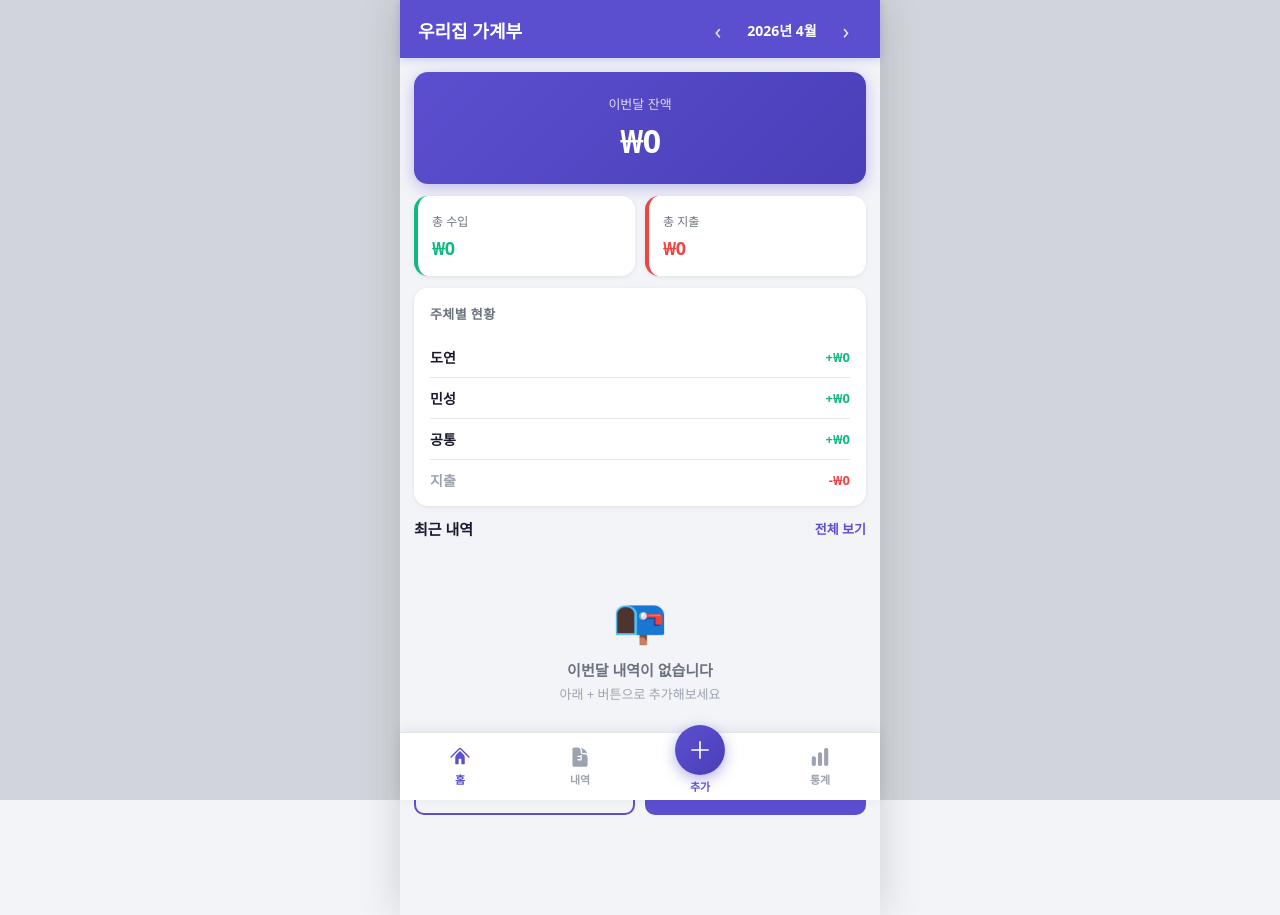
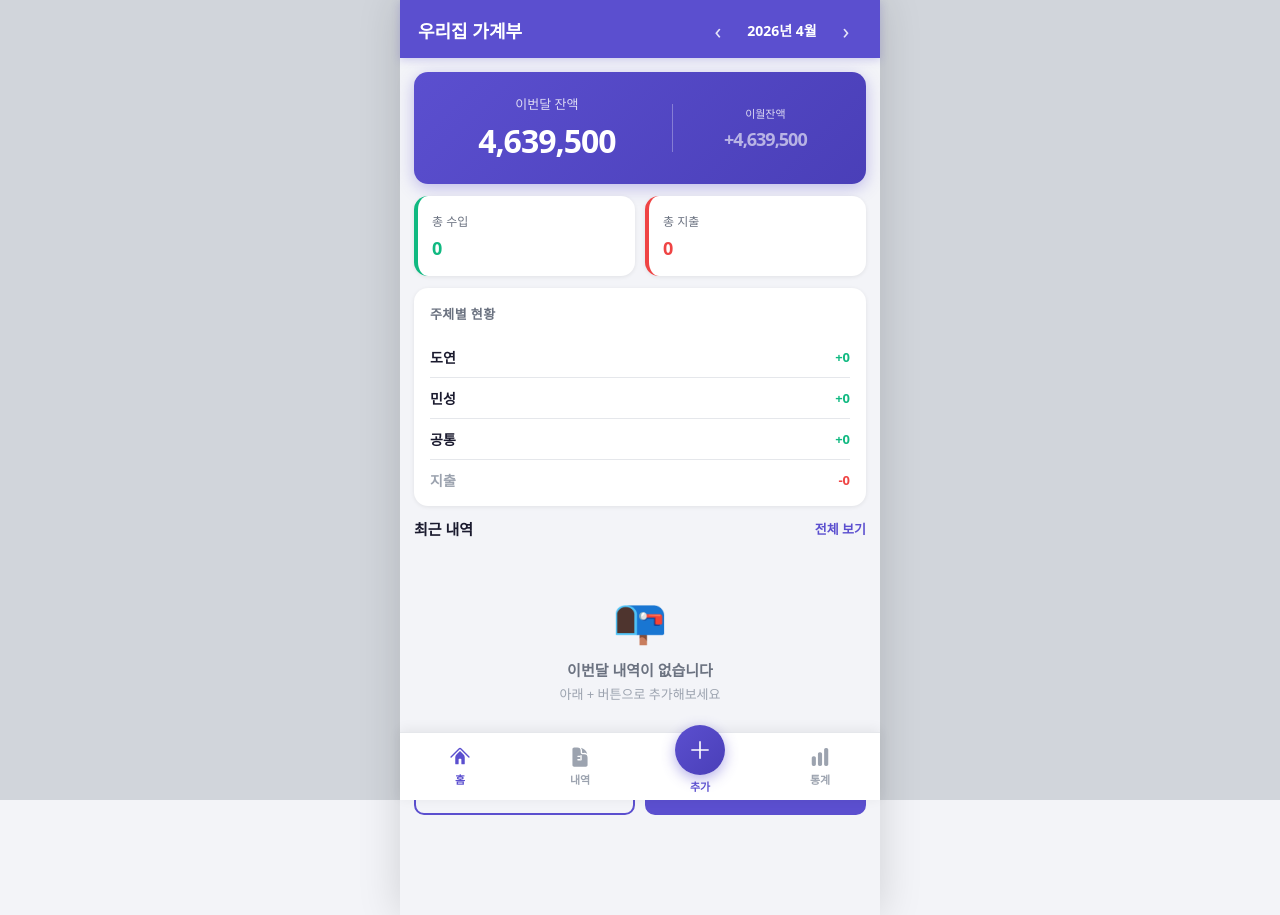
Before and after one commit to whffld00kim/budget, a plain HTML site: page index.html in a window 1280 px wide. Drawn offline with nearby package versions, Linux system fonts and the light colour scheme.

Commit message:
Add files via upload

```diff
--- a/css/style.css
+++ b/css/style.css
@@ -133,18 +133,38 @@ input  { font-family: inherit; }
   text-align: center;
 }
 
+.balance-row {
+  display: flex;
+  align-items: center;
+  justify-content: space-around;
+  gap: 12px;
+}
+.balance-col {
+  flex: 1;
+  text-align: center;
+}
+.balance-divider {
+  width: 1px;
+  height: 48px;
+  background: rgba(255,255,255,.3);
+  flex-shrink: 0;
+}
 .balance-label {
   font-size: 13px;
   color: rgba(255,255,255,.8);
   margin-bottom: 6px;
   font-weight: 500;
 }
-
 .balance-amount {
   font-size: 32px;
   font-weight: 800;
   color: #fff;
   letter-spacing: -1px;
+}
+.balance-carry {
+  font-size: 18px;
+  font-weight: 600;
+  color: rgba(255,255,255,.6);
 }
 
 /* ============ 홈: 수입/지출 그리드 ============ */
--- a/index.html
+++ b/index.html
@@ -31,8 +31,17 @@
     <div class="page-body">
       <!-- 잔액 카드 -->
       <div class="balance-card">
-        <div class="balance-label">이번달 잔액</div>
-        <div class="balance-amount" id="home-balance">₩0</div>
+        <div class="balance-row">
+          <div class="balance-col" style="flex:1.4">
+            <div class="balance-label">이번달 잔액</div>
+            <div class="balance-amount" id="home-balance">0</div>
+          </div>
+          <div class="balance-divider"></div>
+          <div class="balance-col" style="flex:1">
+            <div class="balance-label" style="font-size:11px">이월잔액</div>
+            <div class="balance-amount balance-carry" id="home-carry">0</div>
+          </div>
+        </div>
       </div>
       <!-- 수입/지출 그리드 -->
       <div class="summary-grid">
--- a/js/app.js
+++ b/js/app.js
@@ -148,7 +148,7 @@ let chartIncDonut   = null;
 /* =============================================
    유틸
 ============================================= */
-function fmt(n)   { return '₩' + Math.abs(n).toLocaleString('ko-KR'); }
+function fmt(n)   { return Math.abs(n).toLocaleString('ko-KR'); }
 function today()  { return new Date().toISOString().slice(0, 10); }
 function uid()    { return 't' + Date.now() + Math.random().toString(36).slice(2,6); }
 
@@ -218,7 +218,15 @@ function renderHome() {
   const totalExp = txs.filter(t=>t.type==='expense').reduce((s,t)=>s+t.amount,0);
   const bal = totalInc - totalExp;
 
-  document.getElementById('home-balance').textContent = fmt(bal);
+  // 이월잔액: 현재 월 이전의 모든 거래 합산
+  const carry = txList.filter(t => {
+    const [ty, tm] = t.date.split('-').map(Number);
+    return ty < viewYear || (ty === viewYear && tm < viewMonth);
+  }).reduce((s,t) => t.type==='income' ? s+t.amount : s-t.amount, 0);
+
+  const totalBal = carry + bal;
+  document.getElementById('home-carry').textContent   = (carry >= 0 ? '+' : '-') + fmt(carry);
+  document.getElementById('home-balance').textContent = (totalBal >= 0 ? '' : '-') + fmt(totalBal);
   document.getElementById('home-income').textContent  = fmt(totalInc);
   document.getElementById('home-expense').textContent = fmt(totalExp);
 
```
